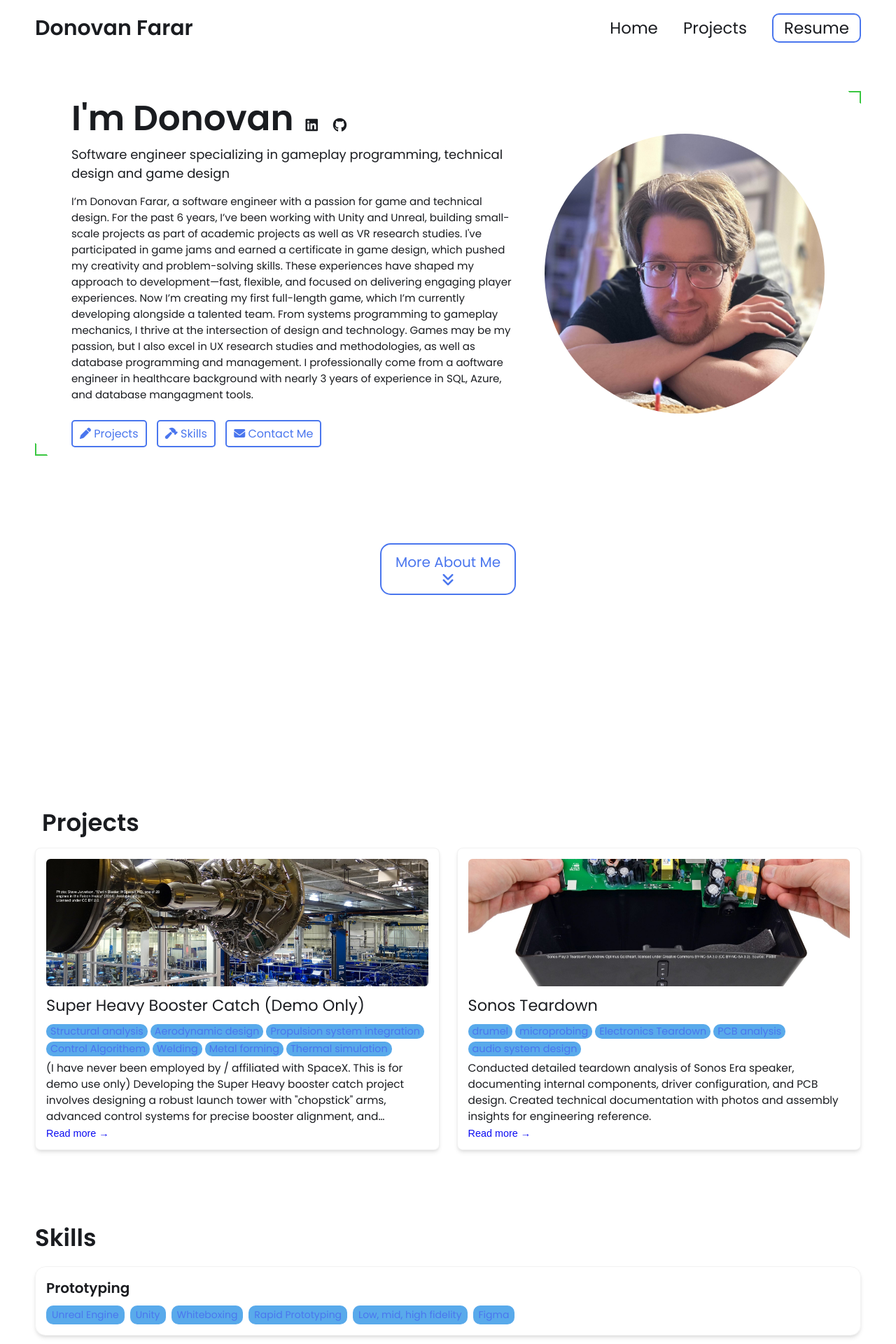
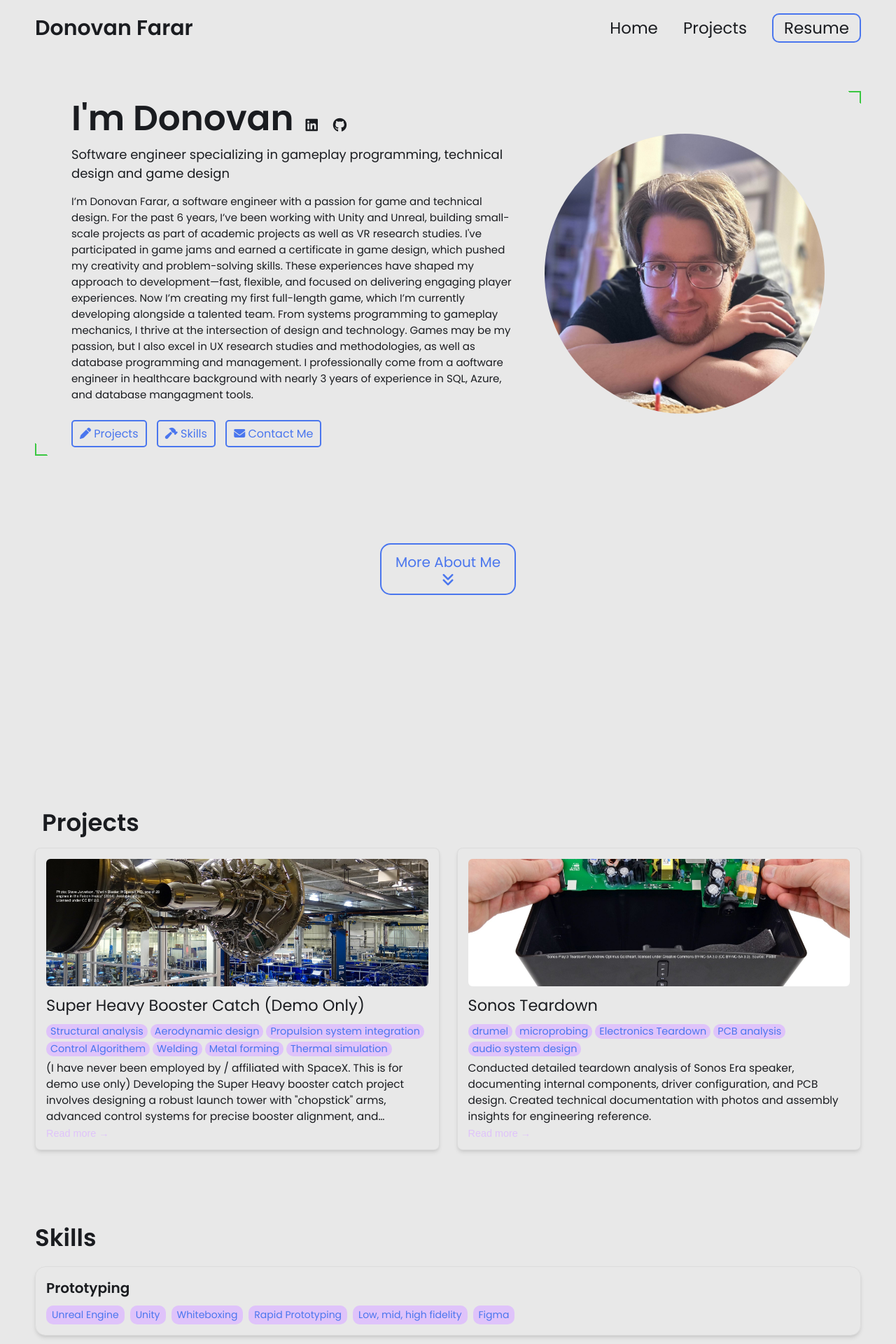
Before and after one commit to dfardev/dfardev.github.io, a Jekyll site: the page built from index.html, in a window 1280 px wide. Shown: the top 1920 px of the page at 70% size. Built offline with Jekyll 4.4.1, drawn with Linux system fonts in a browser that asks for light colours.

Commit message:
Update _config.yml

```diff
--- a/_config.yml
+++ b/_config.yml
@@ -94,9 +94,9 @@ colors: # this is the basic theme
   text: "#1a1c20"
   border: "#3AC741"
   link: "#4a76ee"
-  highlight: "#0c0cf2"
-  background: "#ffffff"
-  light_background: "#59AAEB"
+  highlight: "#DFC3FA"
+  background: "#E8E8E8"
+  light_background: "#DFC3FA"
 
   # text: "#1a1c20"
   # border: "#ddd"
```
